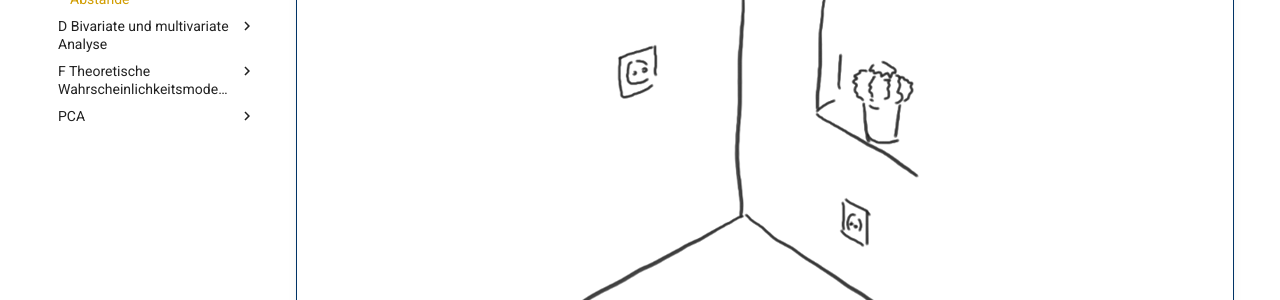
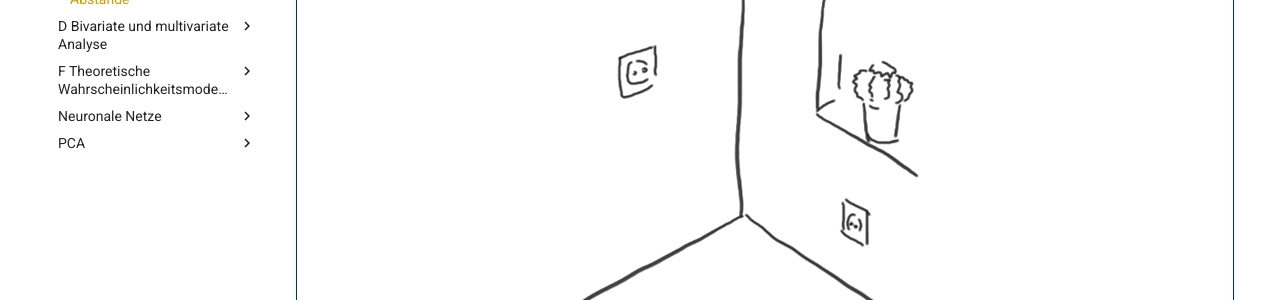
Before and after one commit to Qualidy/wiki-statistik-buch, an MkDocs documentation site: the page built from docs/content/Clustering/3_distances.md, in a window 1280 px wide. Shown: the part 391-691 px from the top of the page. Built offline with MkDocs 1.6.1 and Material for MkDocs 9.7.7, drawn with Linux system fonts in a browser that asks for light colours.

Commit message:
neuronale Netze Powerpoint

```diff
--- /dev/null
+++ b/docs/content/Neuronale_Netze/nn.md
@@ -0,0 +1,3 @@
+# Neuronale Netze
+
+[📕Download Powerpoint](DeepLearning.pptx)
```
Also changed, not shown: docs/content/Clustering/3_distances.md (line endings or trailing spaces), 1 other file.
